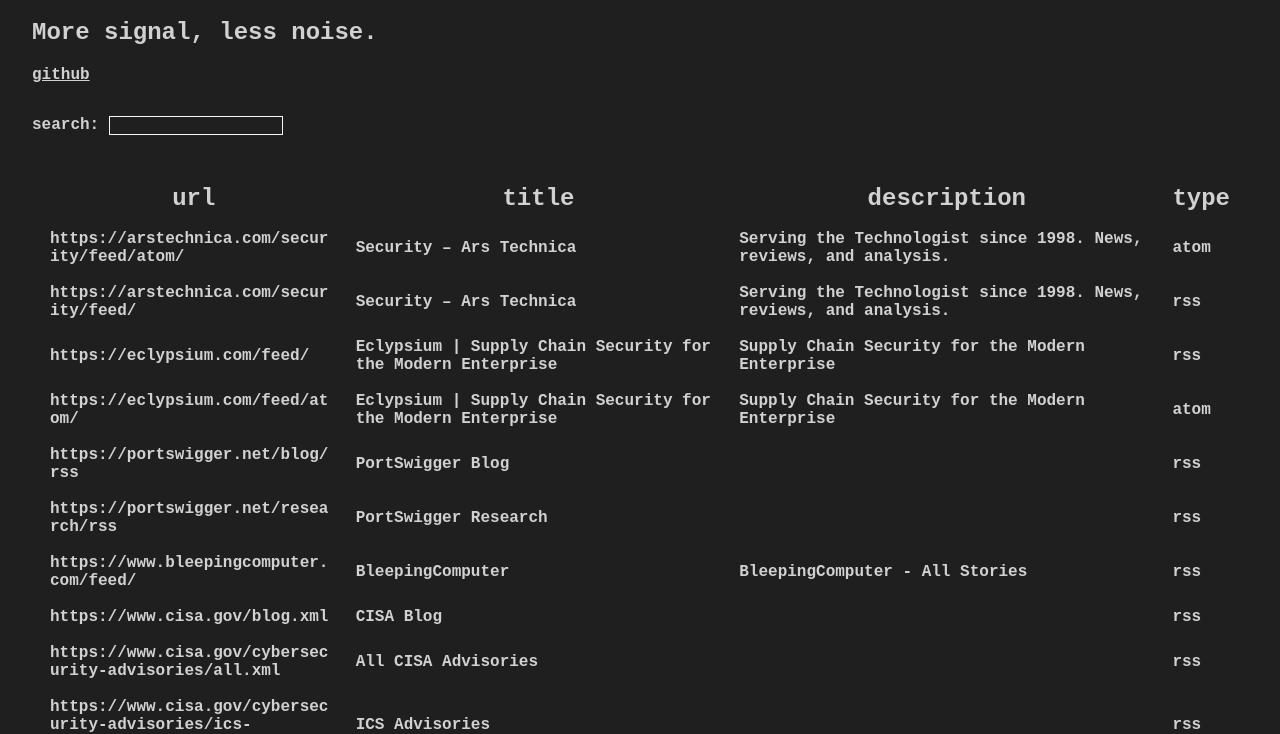
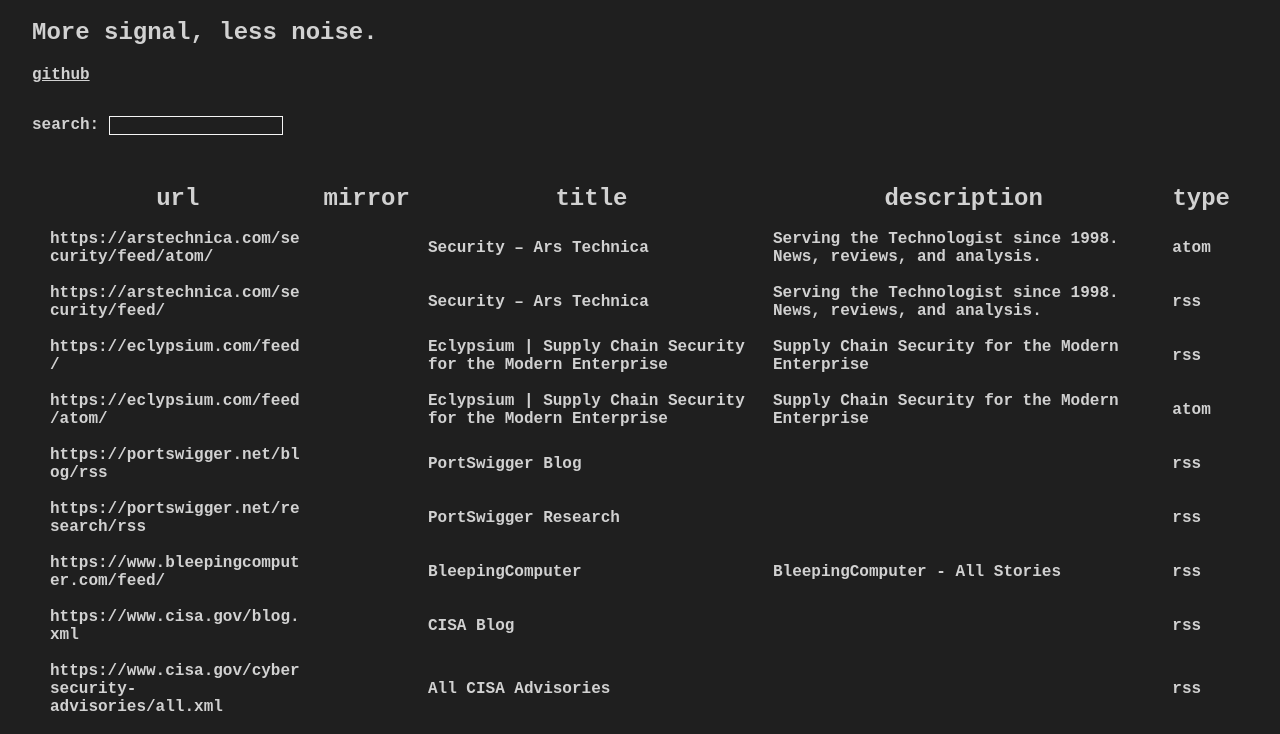
Before and after one commit to kevcooper/securityfeeds.org, a plain HTML site: page docs/index.html in a window 1280 px wide. Shown: the part 61-795 px from the top of the page. Drawn offline with Linux system fonts and the light colour scheme; no server answers.

Commit message:
Show mirror links in the feed table
Load /mirror/mirrors.json alongside feeds.json and add a "mirror" column
linking each feed to its cached copy on securityfeeds.org/mirror. Feeds
with a known_issue show "(unavailable)" with the reason as a tooltip.
If mirrors.json can't be loaded the table renders as before with an empty
mirror column. Mirror URLs are excluded from search matching.

Co-Authored-By: Claude Opus 5.5 <noreply@anthropic.com>
Claude-Session: https://claude.ai/code/session_01D49mtGEhZiZQYWnAv7kVyf

```diff
--- a/docs/app.css
+++ b/docs/app.css
@@ -57,6 +57,10 @@ td {
     overflow-wrap: anywhere;
 }
 
+td.mirror {
+    white-space: nowrap;
+}
+
 @media (max-width: 600px) {
     body {
         margin-left: 1rem;
--- a/docs/app.js
+++ b/docs/app.js
@@ -3,7 +3,7 @@
         let feedsTable = document.createElement("table", { id: "app-table" })
         feedsTable.id = "app-table"
 
-        let labels = ["url", "title", "description", "type"]
+        let labels = ["url", "mirror", "title", "description", "type"]
         let labelrow = document.createElement("tr")
 
         labels.forEach((label) => {
@@ -19,8 +19,24 @@
         feeds.forEach(feed => {
             var tr = document.createElement("tr")
 
-            for (key in feed) {
+            labels.forEach((key) => {
                 var td = document.createElement("td")
+                if (key === "mirror") {
+                    // Cached copy served by securityfeeds.org/mirror (see mirrors.json).
+                    td.className = "mirror"
+                    if (feed.mirror) {
+                        let a = document.createElement("a")
+                        a.href = feed.mirror.url
+                        a.textContent = "mirror"
+                        td.appendChild(a)
+                        if (feed.mirror.known_issue) {
+                            td.appendChild(document.createTextNode(" (unavailable)"))
+                            td.title = feed.mirror.known_issue
+                        }
+                    }
+                    tr.appendChild(td)
+                    return
+                }
                 if (key === "tagss") {
                     var arr = [...feed[key]].map(x => `#${x}`)
                     var text = arr.join(",")
@@ -35,7 +51,7 @@
                 // }
                 td.innerHTML = text
                 tr.appendChild(td)
-            }
+            })
 
             feedsTable.appendChild(tr)
         })
@@ -58,16 +74,26 @@
         var data = null
         var feeds = null
 
-        fetch("./feeds.json")
-            .then(x => x.json())
-            .then(ndata => {
+        // Mirror links are optional: if /mirror/mirrors.json can't be loaded,
+        // the table renders exactly as before, just with an empty mirror column.
+        let mirrors = fetch("/mirror/mirrors.json")
+            .then(x => x.ok ? x.json() : { feeds: [] })
+            .catch(() => ({ feeds: [] }))
+
+        Promise.all([fetch("./feeds.json").then(x => x.json()), mirrors])
+            .then(([ndata, mdata]) => {
+                let bySource = new Map((mdata.feeds || []).map(m => [m.source, { url: m.mirror, known_issue: m.known_issue }]))
+                ndata.forEach(feed => {
+                    let m = bySource.get(feed.url)
+                    if (m) feed.mirror = m
+                })
                 feeds = ndata
                 drawTable(ndata.sort((a, b) => a.url > b.url))
             })
 
         app.onkeyup = (e) => {
             let searchTerm = document.getElementById("search-box").value
-            let drawData = feeds.filter(x => JSON.stringify(x).toLowerCase().includes(searchTerm.toLowerCase()))
+            let drawData = feeds.filter(x => JSON.stringify({ ...x, mirror: undefined }).toLowerCase().includes(searchTerm.toLowerCase()))
             document.getElementById("app-table").remove()
             drawTable(drawData)
         }
```
